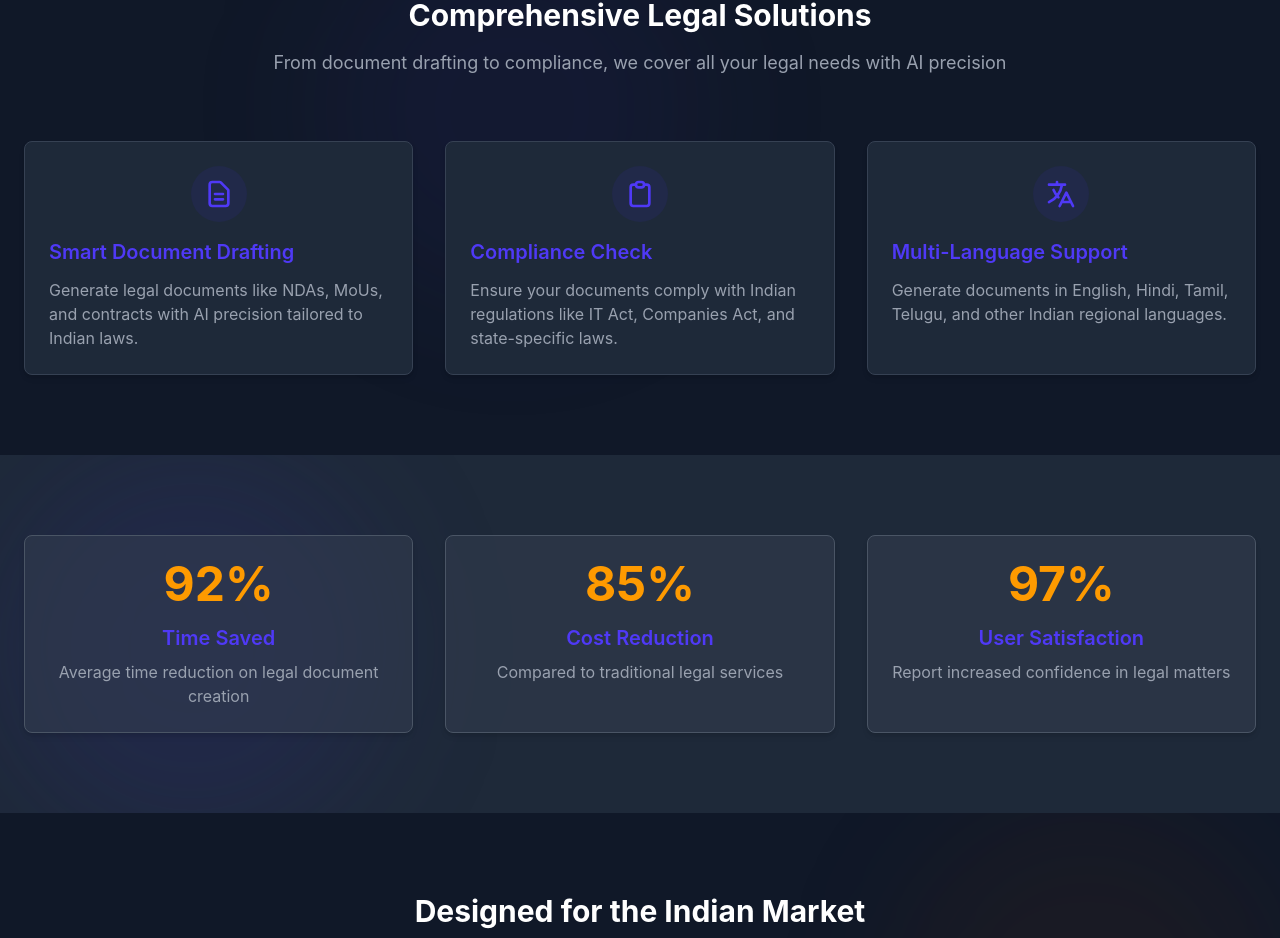
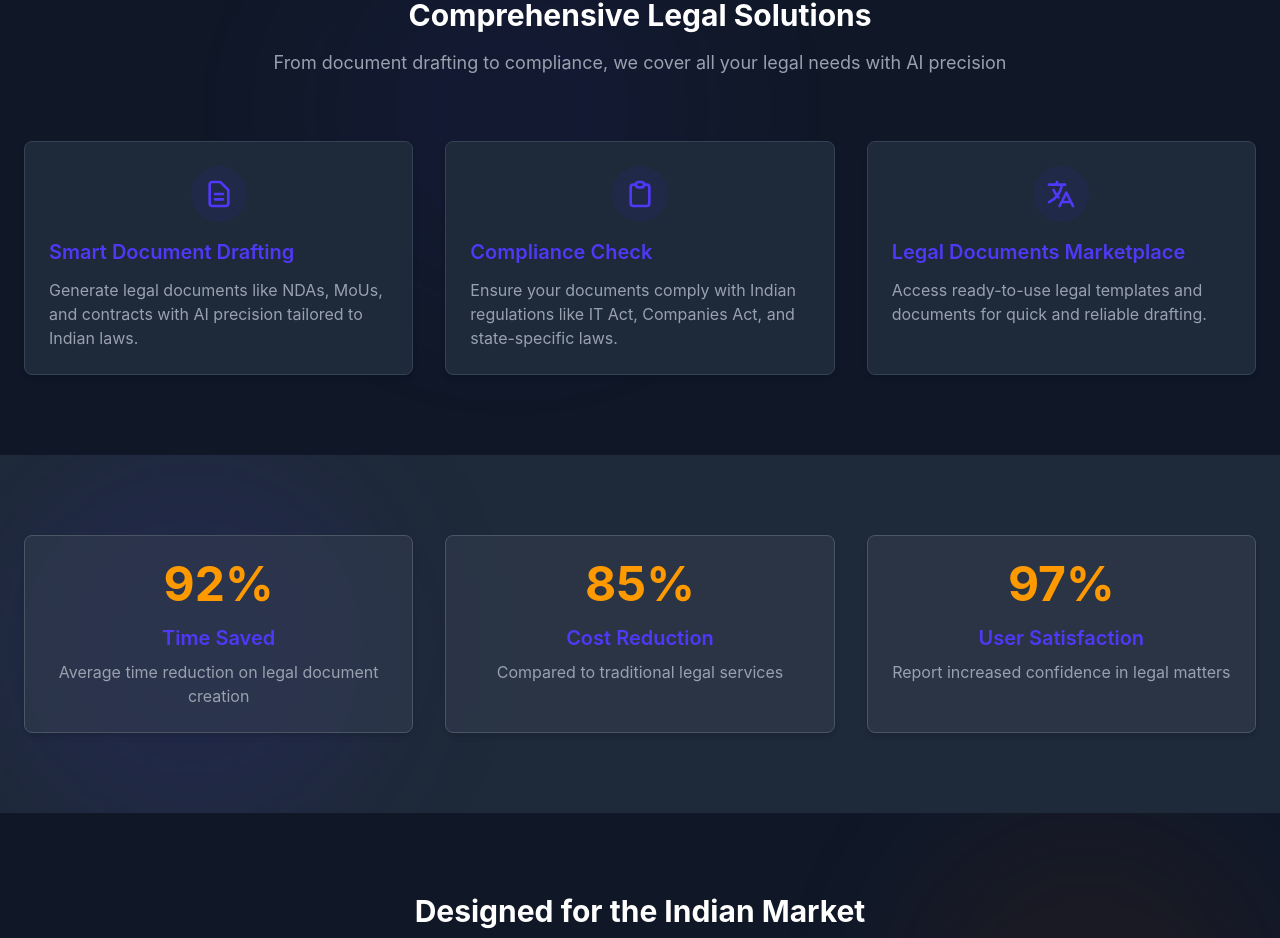
Before and after one commit to CriticalMalwareHacker/nyaay-AI, a Next.js app: page / in a window 1280 px wide. Shown: the part 770-1708 px from the top of the page. Built offline with nearby package versions, Linux system fonts and the light colour scheme.

Commit message:
almost final

```diff
--- a/src/app/page.tsx
+++ b/src/app/page.tsx
@@ -219,7 +219,8 @@ export default function NyaayAI() {
             </svg>
           ),
           title: "Smart Document Drafting",
-                description: "Generate legal documents like NDAs, MoUs, and contracts with AI precision tailored to Indian laws."
+          description: "Generate legal documents like NDAs, MoUs, and contracts with AI precision tailored to Indian laws.",
+          link: "http://localhost:3000/generator"
         },
         {
           icon: (
@@ -228,7 +229,8 @@ export default function NyaayAI() {
             </svg>
           ),
           title: "Compliance Check",
-                description: "Ensure your documents comply with Indian regulations like IT Act, Companies Act, and state-specific laws."
+          description: "Ensure your documents comply with Indian regulations like IT Act, Companies Act, and state-specific laws.",
+          link: "http://localhost:3000/compliance"
         },
         {
           icon: (
@@ -236,14 +238,16 @@ export default function NyaayAI() {
               <path strokeLinecap="round" strokeLinejoin="round" strokeWidth="2" d="M3 5h12M9 3v2m1.048 9.5A18.022 18.022 0 016.412 9m6.088 9h7M11 21l5-10 5 10M12.751 5C11.783 10.77 8.07 15.61 3 18.129"></path>
             </svg>
           ),
-                title: "Multi-Language Support",
-                description: "Generate documents in English, Hindi, Tamil, Telugu, and other Indian regional languages."
+          title: "Legal Documents Marketplace",
+          description: "Access ready-to-use legal templates and documents for quick and reliable drafting.",
+          link: "http://localhost:3000/marketplace"
         }
       ].map((service, index) => (
-              <div
+        <a
           key={index}
-                ref={addToFeatureRefs}
-                className={`p-6 rounded-lg ${darkMode ? 'bg-gray-800 border-gray-700 text-gray-200' : 'bg-white border-gray-200'} border shadow-md hover:shadow-lg transition-all duration-300 cursor-pointer`}
+          href={service.link}
+          className={`block p-6 rounded-lg ${darkMode ? 'bg-gray-800 border-gray-700 text-gray-200' : 'bg-white border-gray-200'} border shadow-md hover:shadow-lg transition-all duration-300 cursor-pointer`}
+          target="_blank" // optional: remove if you want same tab navigation
         >
           <div className={`rounded-full w-14 h-14 flex items-center justify-center mx-auto mb-4 ${darkMode ? 'bg-indigo-900/20' : 'bg-indigo-100'}`}>
             {service.icon}
@@ -252,11 +256,12 @@ export default function NyaayAI() {
           <p className={darkMode ? 'text-gray-400' : 'text-gray-600'}>
             {service.description}
           </p>
-              </div>
+        </a>
       ))}
     </div>
   </div>
 </section>
+
 
       {/* Stats Section */}
       <section className={`py-16 md:py-20 ${darkMode ? 'bg-gray-800' : 'bg-indigo-50'} relative`}>
```
Lines whose indentation alone changed are shown as unchanged.
